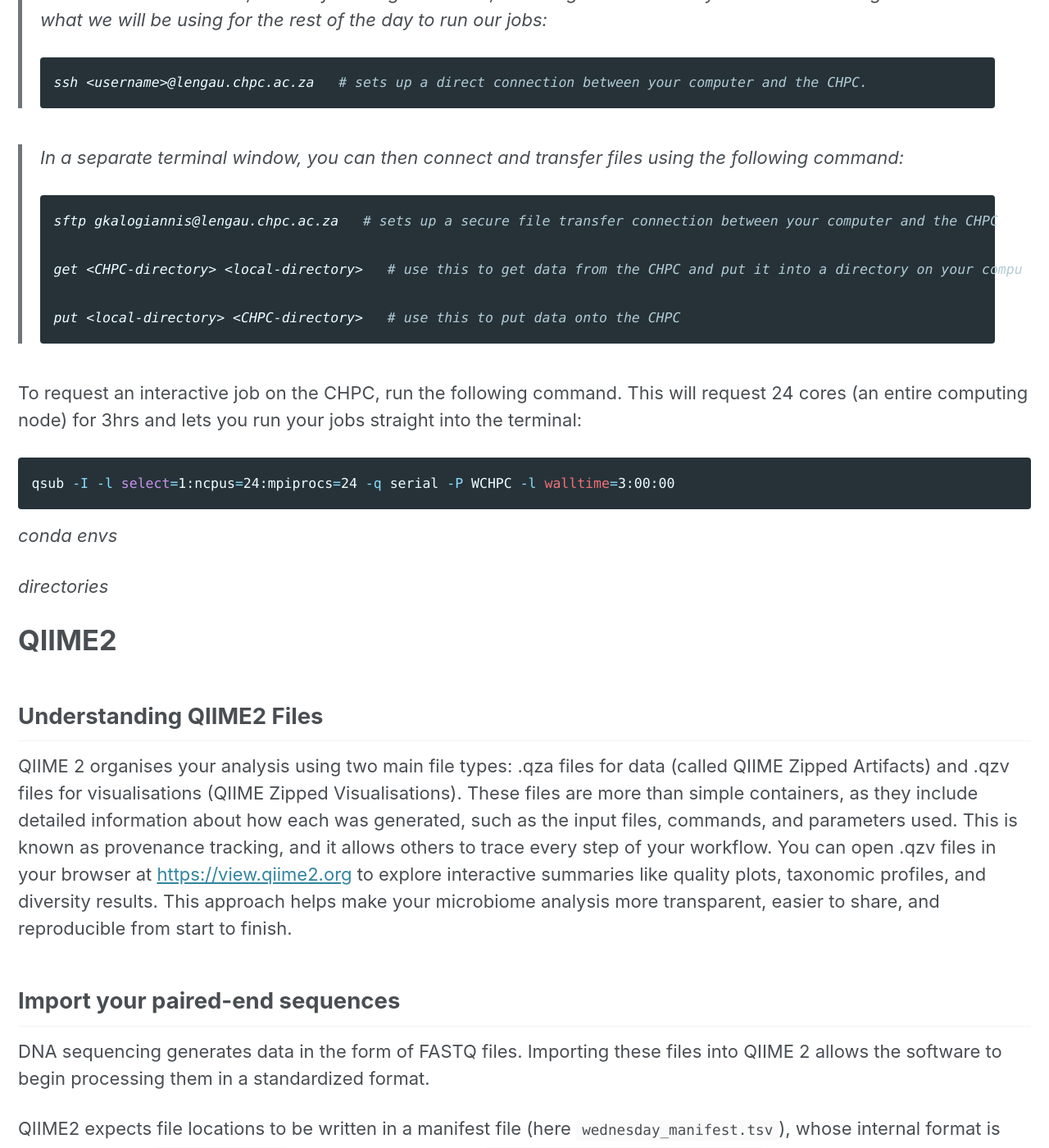
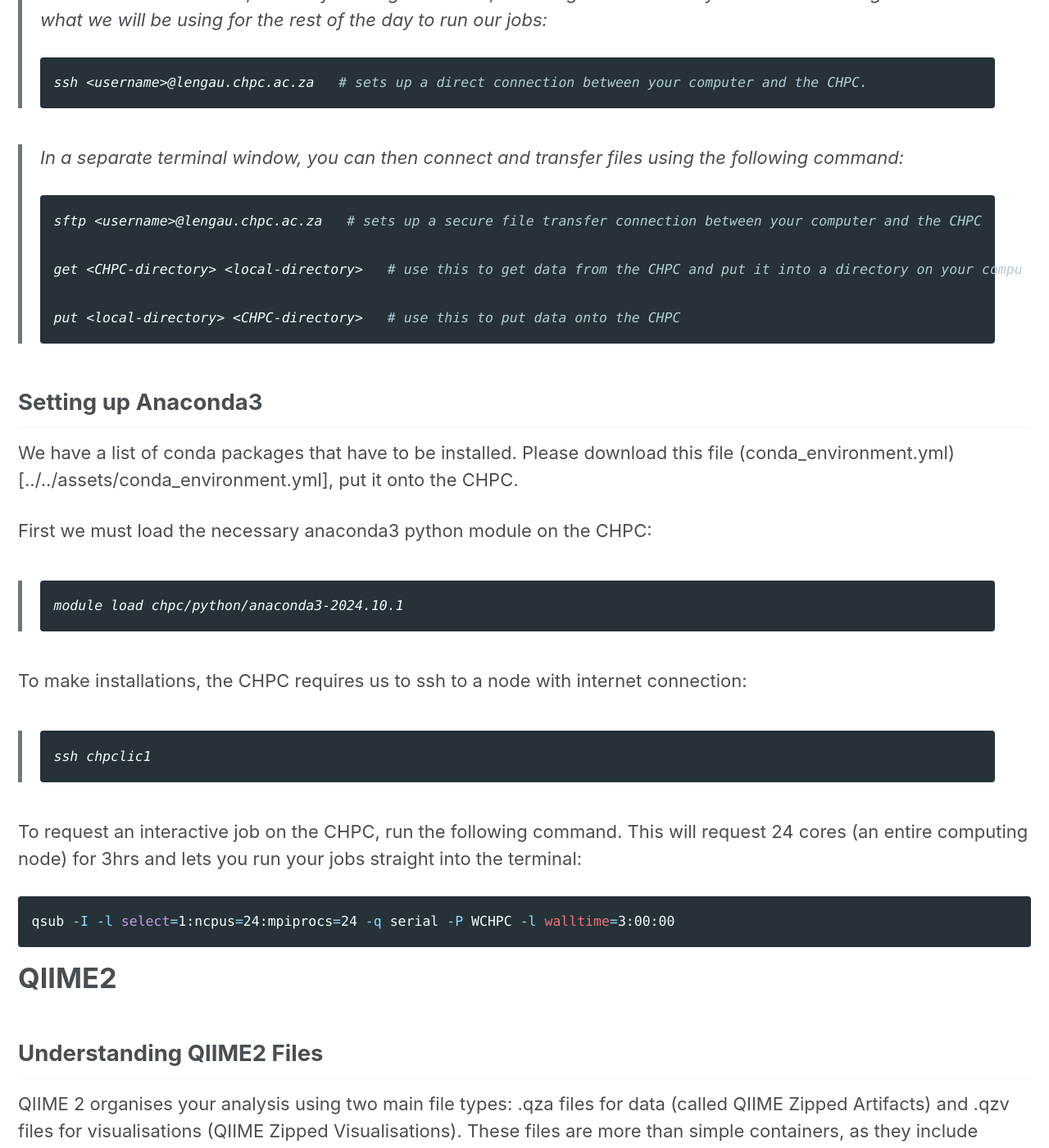
Before and after one commit to arua-microbiome/arua-microbiome.github.io, a Jekyll site: the page built from _tutorials/qiime2.md, in a window 1280 px wide and 1400 px high, scrolled down 10695 px. Shown: the whole window at 82% size. Built offline with Jekyll 4.4.1, drawn with Linux system fonts in a browser that asks for light colours; cached includes are drawn as plain includes; nearby versions of some CDN libraries.

Commit message:
Update qiime2.md
Signed-off-by: arua-microbiome <kaloyiannis.g.g@gmail.com>

````diff
--- a/_tutorials/qiime2.md
+++ b/_tutorials/qiime2.md
@@ -215,21 +215,34 @@ Much of the work we will be doing in this workshop will be on the HPC system pro
 
 >In a separate terminal window, you can then connect and transfer files using the following command:
 >```bash
->sftp gkalogiannis@lengau.chpc.ac.za   # sets up a secure file transfer connection between your computer and the CHPC
+>sftp <username>@lengau.chpc.ac.za   # sets up a secure file transfer connection between your computer and the CHPC
 >
 >get <CHPC-directory> <local-directory>   # use this to get data from the CHPC and put it into a directory on your computer
 >
 >put <local-directory> <CHPC-directory>   # use this to put data onto the CHPC
 >```
 
+## Setting up Anaconda3
+
+We have a list of conda packages that have to be installed. Please download this file (conda_environment.yml)[../../assets/conda_environment.yml], put it onto the CHPC.
+
+First we must load the necessary anaconda3 python module on the CHPC:
+
+>```bash
+>module load chpc/python/anaconda3-2024.10.1
+>```
+
+To make installations, the CHPC requires us to ssh to a node with internet connection:
+
+>```bash
+>ssh chpclic1
+>```
+
+
 To request an interactive job on the CHPC, run the following command. This will request 24 cores (an entire computing node) for 3hrs and lets you run your jobs straight into the terminal:
 ```bash
 qsub -I -l select=1:ncpus=24:mpiprocs=24 -q serial -P WCHPC -l walltime=3:00:00
 ```
-
-*conda envs*
-
-*directories*
 
 # QIIME2
 
````
